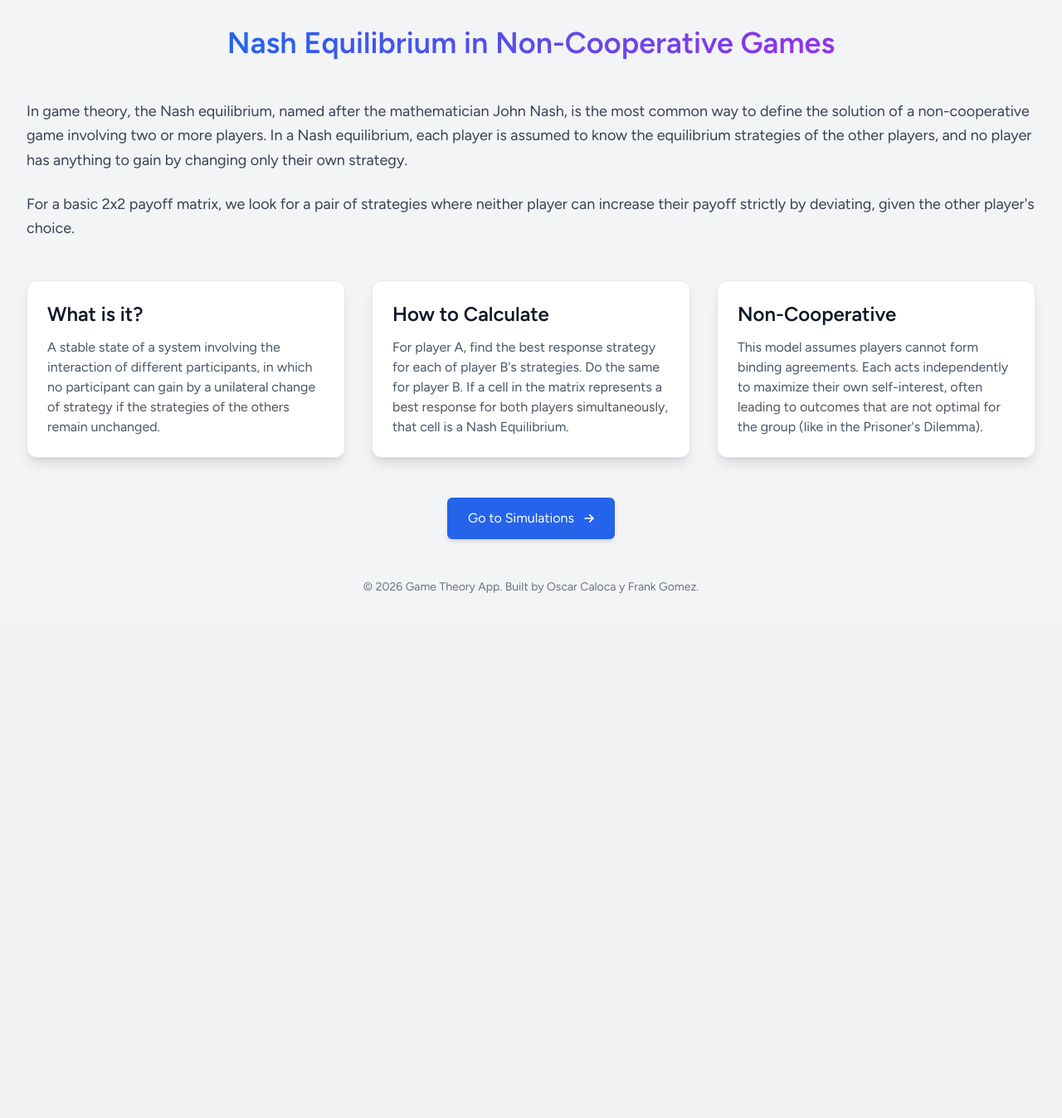
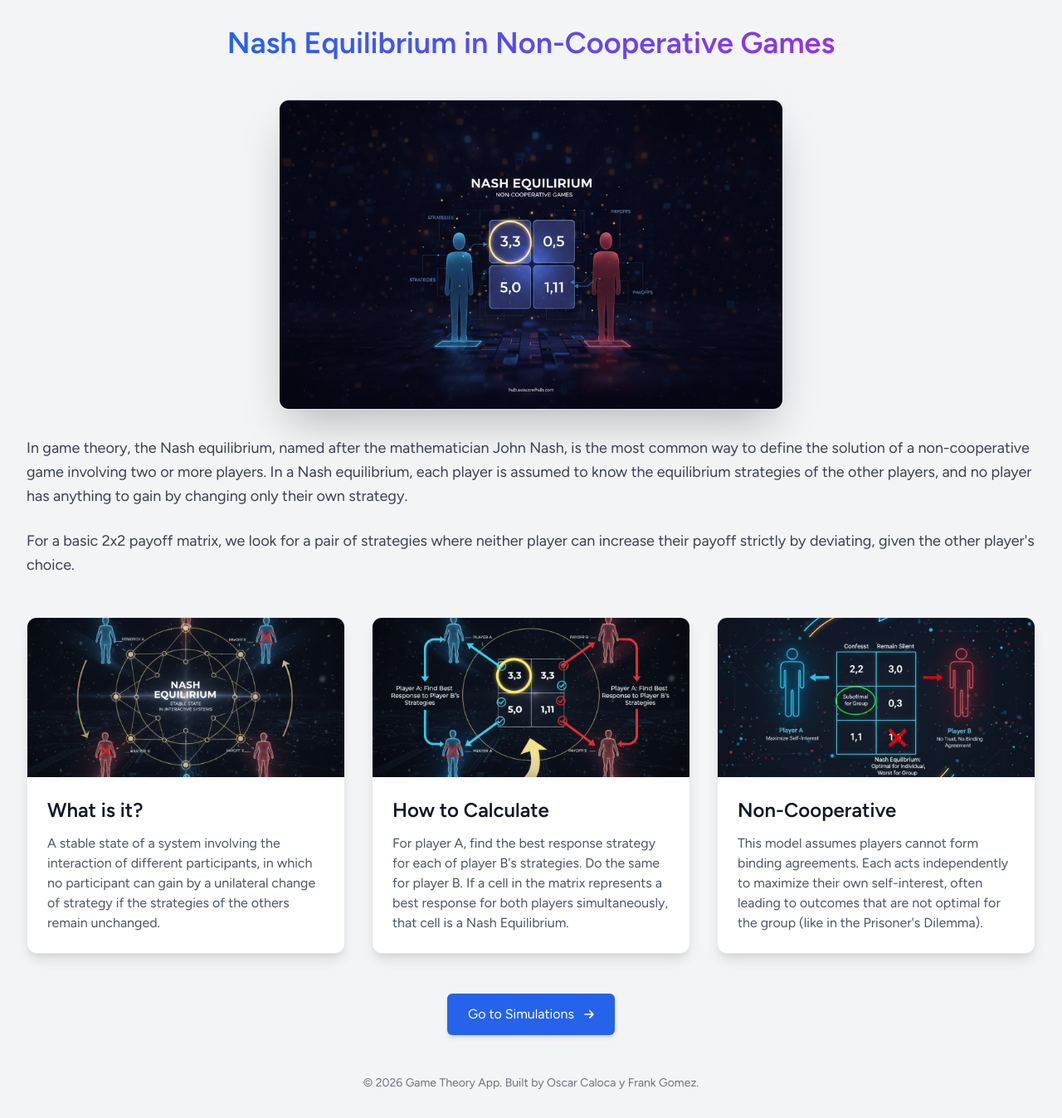
Before and after one commit to blenderwebservices/GameTheory, a Laravel app: page /home in a window 1280 px wide. Shown: the part 65-1413 px from the top of the page at 83% size. Before the commit the page ends 780 px from the top, so only its background shows below. Run offline with Laravel 12, Linux system fonts and the light colour scheme; parts of the project's set-up code (start-up, migrations or seed data) failed here and were passed over; some libraries are stand-ins or nearby versions.

Commit message:
imagenes landing page

```diff
--- a/resources/views/home.blade.php
+++ b/resources/views/home.blade.php
@@ -8,6 +8,10 @@
     </div>
 
     <div class="prose dark:prose-invert max-w-none mb-12">
+        <div class="flex justify-center mb-8">
+            <img src="{{ asset('assets/images/nash-equilibrium-v2.jpg') }}" alt="Nash Equilibrium Illustration" class="rounded-xl shadow-2xl w-full md:w-2/3 lg:w-1/2 border border-gray-200 dark:border-gray-700">
+        </div>
+
         <p class="text-lg text-gray-700 dark:text-gray-300 leading-relaxed mb-6">
             {{ __('In game theory, the Nash equilibrium, named after the mathematician John Nash, is the most common way to define the solution of a non-cooperative game involving two or more players. In a Nash equilibrium, each player is assumed to know the equilibrium strategies of the other players, and no player has anything to gain by changing only their own strategy.') }}
         </p>
@@ -19,27 +23,36 @@
 
     <div class="grid grid-cols-1 md:grid-cols-2 lg:grid-cols-3 gap-8">
         <!-- Card 1: Definition -->
-        <div class="bg-white dark:bg-gray-800 rounded-xl shadow-lg p-6 border border-gray-200 dark:border-gray-700">
+        <div class="bg-white dark:bg-gray-800 rounded-xl shadow-lg border border-gray-200 dark:border-gray-700 overflow-hidden flex flex-col">
+            <img src="{{ asset('assets/images/what-is-it.jpg') }}" alt="{{ __('What is it?') }}" class="w-full h-48 object-cover">
+            <div class="p-6">
                 <h2 class="text-2xl font-bold mb-3 text-gray-900 dark:text-white">{{ __('What is it?') }}</h2>
                 <p class="text-gray-600 dark:text-gray-400">
                     {{ __('A stable state of a system involving the interaction of different participants, in which no participant can gain by a unilateral change of strategy if the strategies of the others remain unchanged.') }}
                 </p>
             </div>
+        </div>
 
         <!-- Card 2: Calculation -->
-        <div class="bg-white dark:bg-gray-800 rounded-xl shadow-lg p-6 border border-gray-200 dark:border-gray-700">
+        <div class="bg-white dark:bg-gray-800 rounded-xl shadow-lg border border-gray-200 dark:border-gray-700 overflow-hidden flex flex-col">
+            <img src="{{ asset('assets/images/how-to-calculate.jpg') }}" alt="{{ __('How to Calculate') }}" class="w-full h-48 object-cover">
+            <div class="p-6">
                 <h2 class="text-2xl font-bold mb-3 text-gray-900 dark:text-white">{{ __('How to Calculate') }}</h2>
                 <p class="text-gray-600 dark:text-gray-400">
                     {{ __('For player A, find the best response strategy for each of player B\'s strategies. Do the same for player B. If a cell in the matrix represents a best response for both players simultaneously, that cell is a Nash Equilibrium.') }}
                 </p>
             </div>
+        </div>
 
         <!-- Card 3: Non-Cooperative -->
-        <div class="bg-white dark:bg-gray-800 rounded-xl shadow-lg p-6 border border-gray-200 dark:border-gray-700">
+        <div class="bg-white dark:bg-gray-800 rounded-xl shadow-lg border border-gray-200 dark:border-gray-700 overflow-hidden flex flex-col">
+            <img src="{{ asset('assets/images/non-cooperative.jpg') }}" alt="{{ __('Non-Cooperative') }}" class="w-full h-48 object-cover">
+            <div class="p-6">
                 <h2 class="text-2xl font-bold mb-3 text-gray-900 dark:text-white">{{ __('Non-Cooperative') }}</h2>
                 <p class="text-gray-600 dark:text-gray-400">
                     {{ __('This model assumes players cannot form binding agreements. Each acts independently to maximize their own self-interest, often leading to outcomes that are not optimal for the group (like in the Prisoner\'s Dilemma).') }}
                 </p>
+            </div>
         </div>
     </div>
 
```
Also changed, not shown: package-lock.json, public/assets/images/how-to-calculate.jpg (added), public/assets/images/nash-equilibrium-v2.jpg (added), public/assets/images/non-cooperative.jpg (added), public/assets/images/what-is-it.jpg (added), 1 other file. Lines whose indentation alone changed are shown as unchanged.
